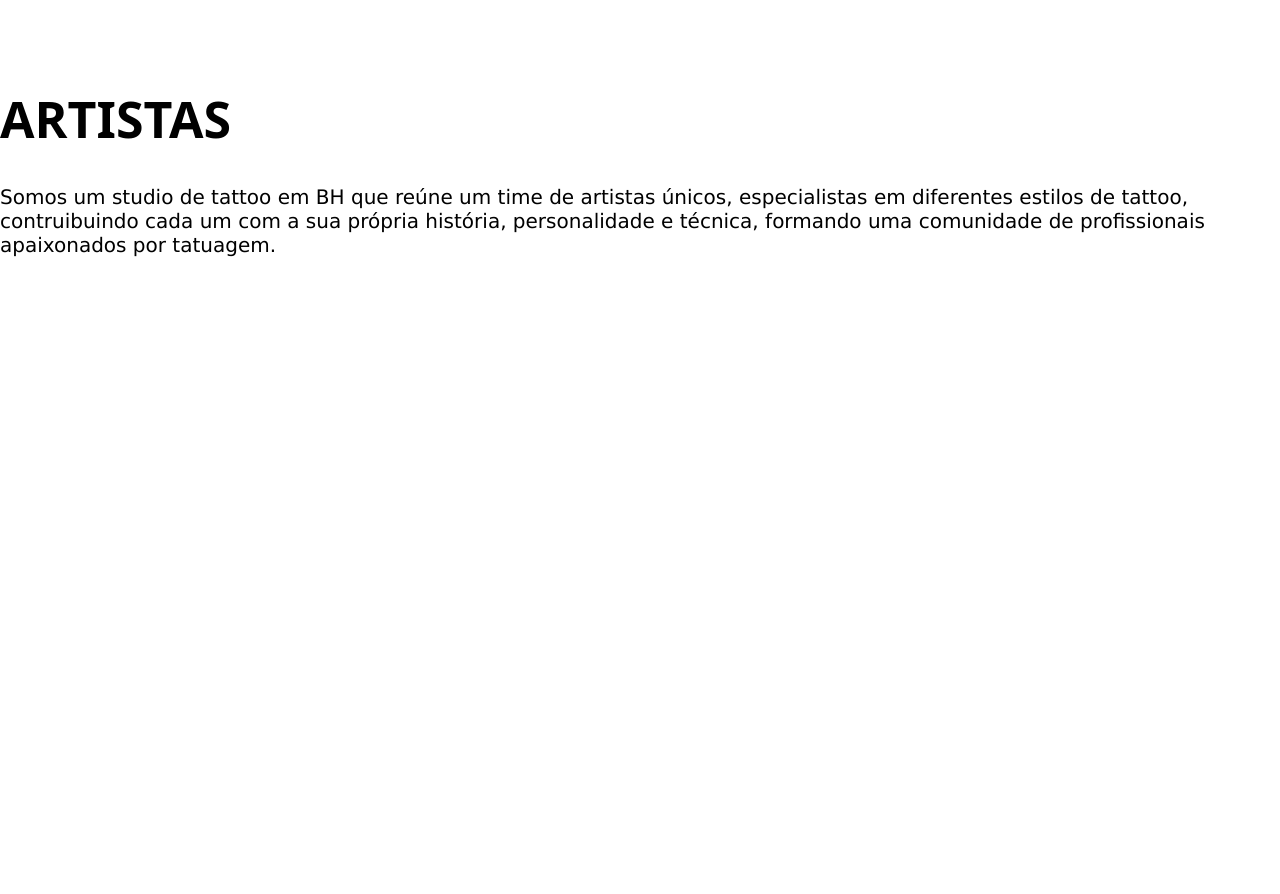
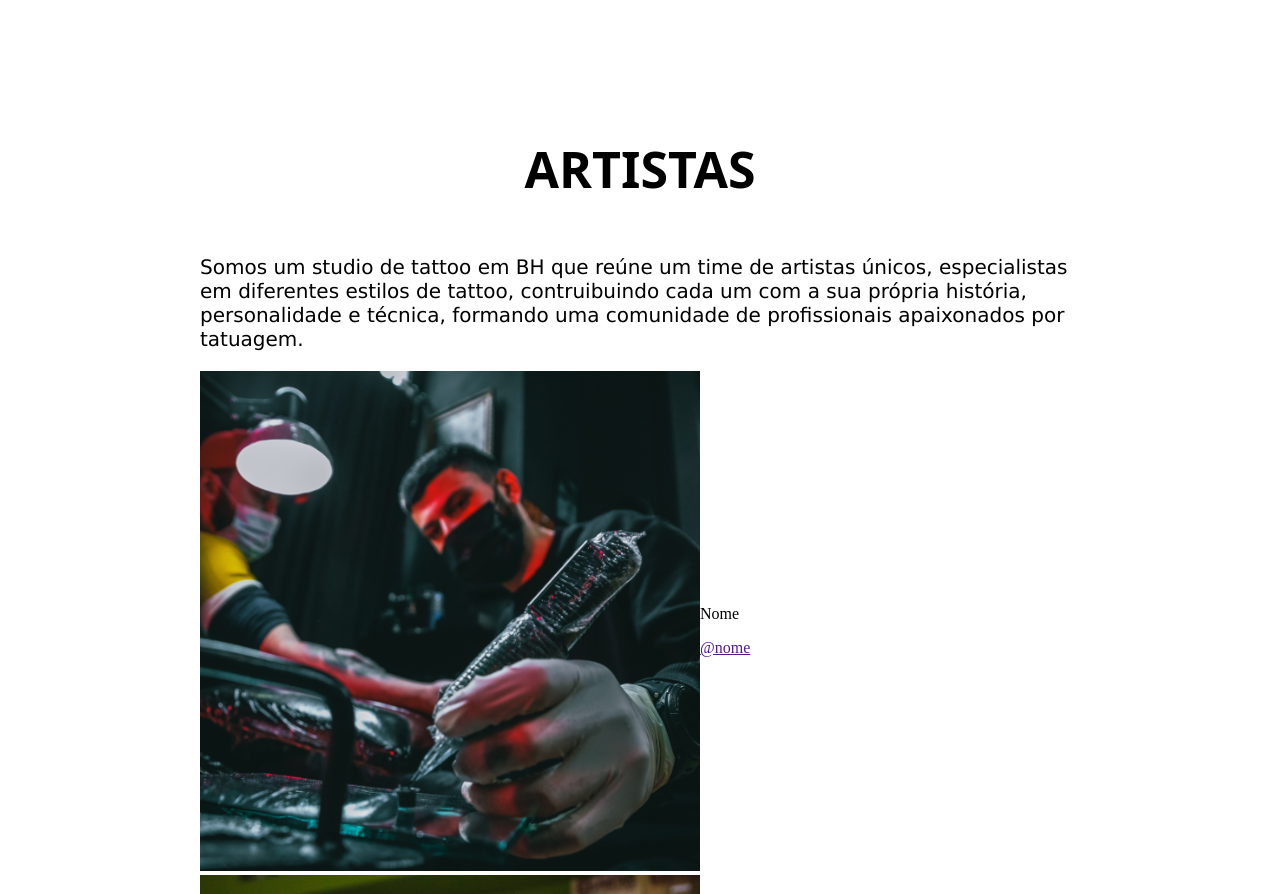
Before and after one commit to jonlucaz/project-tattoo, a plain HTML site: page index.html in a window 1280 px wide. Shown: the part 1845-2739 px from the top of the page. Before the commit the page ends 2122 px from the top, so only its background shows below. Drawn offline with Linux system fonts and the light colour scheme.

Commit message:
Modificações na section 3

```diff
--- a/index.html
+++ b/index.html
@@ -49,6 +49,43 @@
         <p class="paragrafo">Somos um studio de tattoo em BH que reúne um time de artistas únicos, especialistas em
             diferentes estilos de tattoo, contruibuindo cada um com a sua própria história, personalidade e técnica,
             formando uma comunidade de profissionais apaixonados por tatuagem.</p>
+        <div class="div-artist">
+                <div class="item">
+                    <div class="item-img"><img src="./assets/1.png" alt=""></div>
+                    <div class="item-text">
+                        <p>Nome</p>
+                        <a href="">@nome</a>
+                    </div>
+                </div>
+                <div class="item">
+                    <div class="item-img"><img src="./assets/2.png" alt=""></div>
+                    <div class="item-text">
+                        <p>Nome</p>
+                        <a href="">@nome</a>
+                    </div>
+                </div>
+                <div class="item">
+                    <div class="item-img"><img src="./assets/3.png" alt=""></div>
+                    <div class="item-text">
+                        <p>Nome</p>
+                        <a href="">@nome</a>
+                    </div>
+                </div>
+                <div class="item">
+                    <div class="item-img"><img src="./assets/4.png" alt=""></div>
+                    <div class="item-text">
+                        <p>Nome</p>
+                        <a href="">@nome</a>
+                    </div>
+                </div>
+                <div class="item">
+                    <div class="item-img"><img src="./assets/5.png" alt=""></div>
+                    <div class="item-text">
+                        <p>Nome</p>
+                        <a href="">@nome</a>
+                    </div>
+                </div>
+        </div>
     </section>
 </body>
 </html>
--- a/index.js
+++ b/index.js
@@ -7,4 +7,4 @@ igLogo.addEventListener("mouseover", function(){
 igLogo.addEventListener("mouseout", function() {
     igLogo.style.width = ""; // Retorna ao tamanho original da largura
     igLogo.style.height = ""; // Retorna ao tamanho original da altura
-  });
+});
--- a/styles.css
+++ b/styles.css
@@ -152,3 +152,20 @@ body{
 .word-orçamento:visited{
     color: black;
 }
+
+.sec3{
+    display: flex;
+    flex-direction: column;
+    align-items: center;
+    justify-content: center;
+    margin-top: 50px;
+    margin-left: 200px;
+    margin-right: 200px;
+}
+
+.item{
+    display: grid;
+    grid-template-columns: repeat(2, 1fr);
+    justify-content: center;
+    align-items: center;
+}
```
Also changed, not shown: assets/1.png (added), assets/2.png (added), assets/3.png (added), assets/4.png (added), assets/5.png (added).
